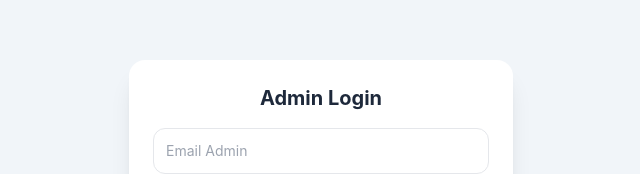
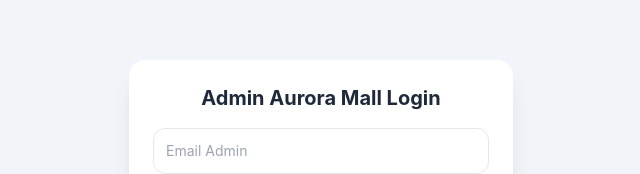
Before and after one commit to gugumemail-git/aurora-mall, a Next.js app: page /admin in a window 1280 px wide. Shown: the part 212-386 px from the top of the page, without its empty margins (319-959 px from the left). Built offline with nearby package versions, Linux system fonts and the light colour scheme.

Commit message:
feat: rebranding menjadi Aurora Mall

```diff
--- a/app/admin/page.tsx
+++ b/app/admin/page.tsx
@@ -146,7 +146,7 @@ export default function AdminPage() {
     return (
       <div className="min-h-screen flex items-center justify-center bg-slate-100 p-4">
         <form onSubmit={handleLogin} className="bg-white p-6 rounded-2xl shadow-xl w-full max-w-sm">
-          <h1 className="text-xl font-bold mb-4 text-center">Admin Login</h1>
+          <h1 className="text-xl font-bold mb-4 text-center">Admin Aurora Mall Login</h1>
           <input type="email" placeholder="Email Admin" value={email} onChange={e => setEmail(e.target.value)} required className="w-full border p-3 rounded-xl mb-3 text-sm" />
           <input type="password" placeholder="Password" value={password} onChange={e => setPassword(e.target.value)} required className="w-full border p-3 rounded-xl mb-3 text-sm" />
           <button type="submit" className="w-full bg-emerald-600 text-white font-bold py-3 rounded-xl">Masuk</button>
@@ -163,7 +163,7 @@ export default function AdminPage() {
         <div className="flex items-center justify-between mb-6 bg-white p-4 rounded-2xl shadow-sm border">
           <div className="flex items-center gap-3">
             <Link href="/" className="p-2 bg-slate-100 rounded-lg hover:bg-slate-200 transition"><ArrowLeft className="w-5 h-5" /></Link>
-            <h1 className="text-lg font-bold flex items-center gap-2"><LayoutDashboard className="w-5 h-5 text-emerald-600"/> Dashboard Admin</h1>
+            <h1 className="text-lg font-bold flex items-center gap-2"><LayoutDashboard className="w-5 h-5 text-emerald-600"/> Dashboard Admin Aurora Mall</h1>
           </div>
           <button onClick={handleLogout} className="flex items-center gap-2 text-sm font-bold text-red-600 bg-red-50 px-4 py-2 rounded-xl hover:bg-red-100 transition">
             <LogOut className="w-4 h-4" /> Logout
--- a/app/layout.tsx
+++ b/app/layout.tsx
@@ -4,7 +4,7 @@ import { ThemeProvider } from '@/context/ThemeContext';
 import { ToastProvider } from '@/context/ToastContext';
 
 export const metadata: Metadata = {
-  title: 'Pasar Kita — Temukan Toko Favoritmu',
+  title: 'Aurora Mall — Temukan Toko Favoritmu',
   description: 'Pasar digital: pilih toko, pesan menu favorit, kirim via WhatsApp.'
 };
 
--- a/app/page.tsx
+++ b/app/page.tsx
@@ -109,7 +109,7 @@ export default function HomePage() {
   const activeStore = activeId ? stores.find(s => s.id === activeId) : null;
 
   if (loading) {
-    return <div className="min-h-screen flex items-center justify-center text-sm font-bold text-slate-500">Memuat Pasar Kita...</div>;
+    return <div className="min-h-screen flex items-center justify-center text-sm font-bold text-slate-500">Memuat Aurora Mall...</div>;
   }
 
   return (
@@ -117,9 +117,9 @@ export default function HomePage() {
       <header className="sticky top-0 z-30 bg-white/90 dark:bg-slate-900/90 backdrop-blur-md border-b border-slate-200/80 dark:border-slate-800">
         <div className="max-w-2xl mx-auto px-4 py-3 flex items-center justify-between gap-3">
           <div className="flex items-center gap-3">
-            <div className="w-10 h-10 rounded-2xl bg-gradient-to-br from-emerald-500 to-teal-600 text-white flex items-center justify-center font-black text-lg shadow-md shadow-emerald-600/30">P</div>
+            <div className="w-10 h-10 rounded-2xl bg-gradient-to-br from-emerald-500 to-teal-600 text-white flex items-center justify-center font-black text-lg shadow-md shadow-emerald-600/30">A</div>
             <div>
-              <h1 className="font-bold text-slate-900 dark:text-white text-base leading-tight">Pasar Kita</h1>
+              <h1 className="font-bold text-slate-900 dark:text-white text-base leading-tight">Aurora Mall</h1>
               <p className="text-[11px] text-slate-500 dark:text-slate-400 flex items-center gap-1">
                 <MapPin className="w-3 h-3" /> Jakarta Selatan
               </p>
--- a/package.json
+++ b/package.json
@@ -1,5 +1,5 @@
 {
-  "name": "pasar-kita",
+  "name": "aurora-mall",
   "version": "1.0.0",
   "private": true,
   "scripts": {
```
